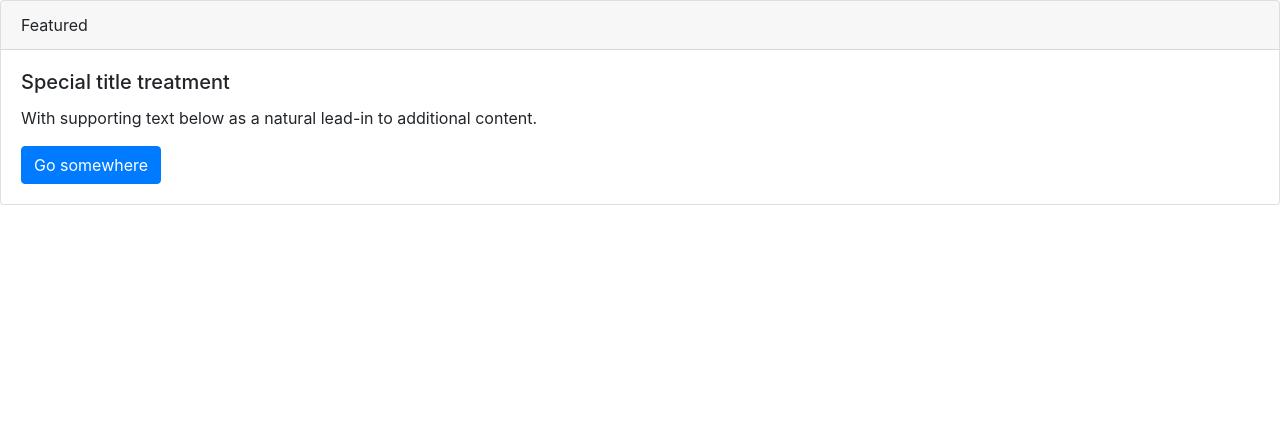
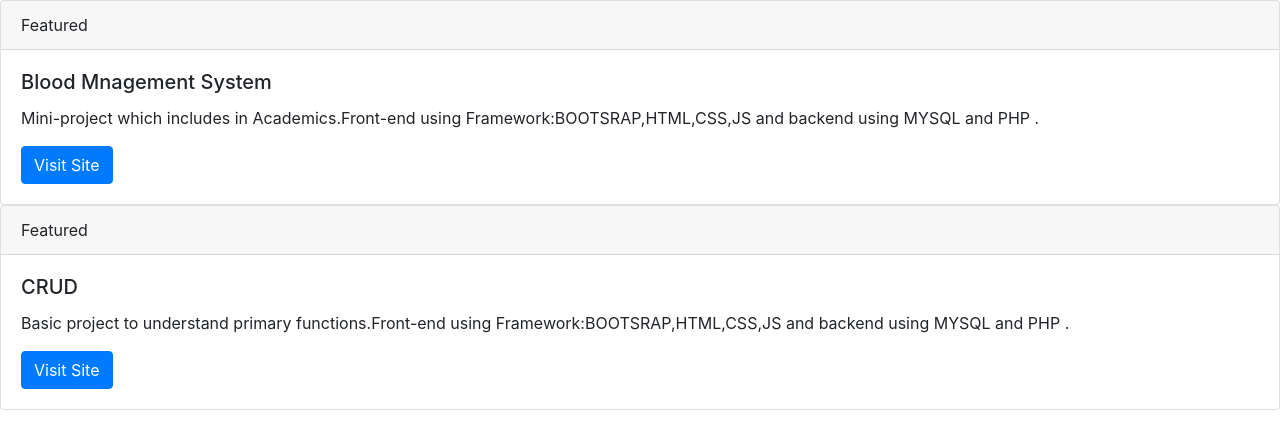
Before and after one commit to rahullbs/DYNAMIC-SITE_sample, a plain HTML site: page index.html in a window 1280 px wide. Drawn offline with nearby package versions, Linux system fonts and the light colour scheme.

Commit message:
Update index.html

```diff
--- a/index.html
+++ b/index.html
@@ -35,9 +35,19 @@ body, html {height: 100%}
     Featured
   </div>
   <div class="card-body">
-    <h5 class="card-title">Special title treatment</h5>
-    <p class="card-text">With supporting text below as a natural lead-in to additional content.</p>
-    <a href="#" class="btn btn-primary">Go somewhere</a>
+    <h5 class="card-title">Blood Mnagement System</h5>
+    <p class="card-text">Mini-project which includes in Academics.Front-end using Framework:BOOTSRAP,HTML,CSS,JS and backend using MYSQL and PHP .</p>
+    <a href="#" class="btn btn-primary">Visit Site</a>
+  </div>
+</div>
+    <div class="card">
+  <div class="card-header">
+    Featured
+  </div>
+  <div class="card-body">
+    <h5 class="card-title">CRUD</h5>
+    <p class="card-text">Basic project to understand primary functions.Front-end using Framework:BOOTSRAP,HTML,CSS,JS and backend using MYSQL and PHP .</p>
+    <a href="#" class="btn btn-primary">Visit Site</a>
   </div>
 </div>
     <!-- Optional JavaScript; choose one of the two! -->
```
